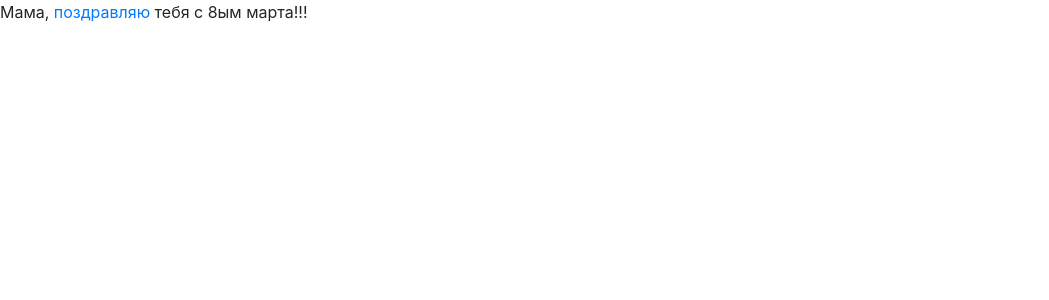
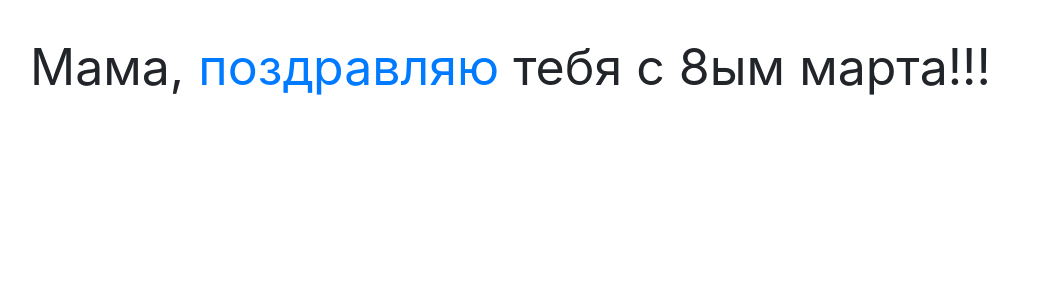
Before and after one commit to Potriashka/congratulations, a Flask app: page / in a window 1280 px wide. Shown: the top 300 px of the page, without its empty margins (0-1049 px from the left). Run offline with Flask 2, Linux system fonts and the light colour scheme; some libraries are stand-ins or nearby versions.

Commit message:
Update index.html

```diff
--- a/templates/index.html
+++ b/templates/index.html
@@ -5,7 +5,8 @@
 		<title>Congratulations!!!</title>
 		<style>
 			p{
-				padding: 30px:
+				padding: 30px;
+                                font-size: 50px;
 			}
 		</style>
 	</head>
```
